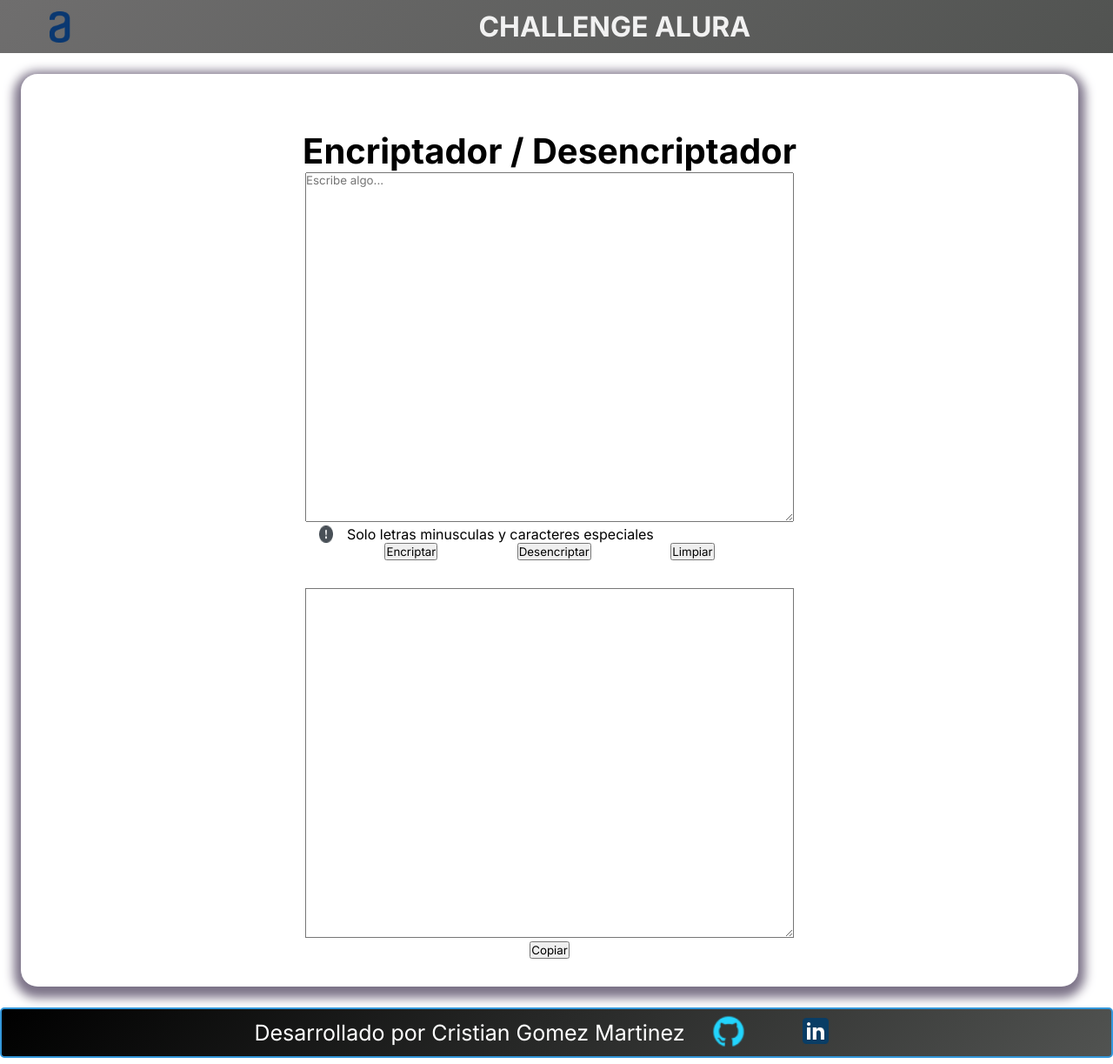
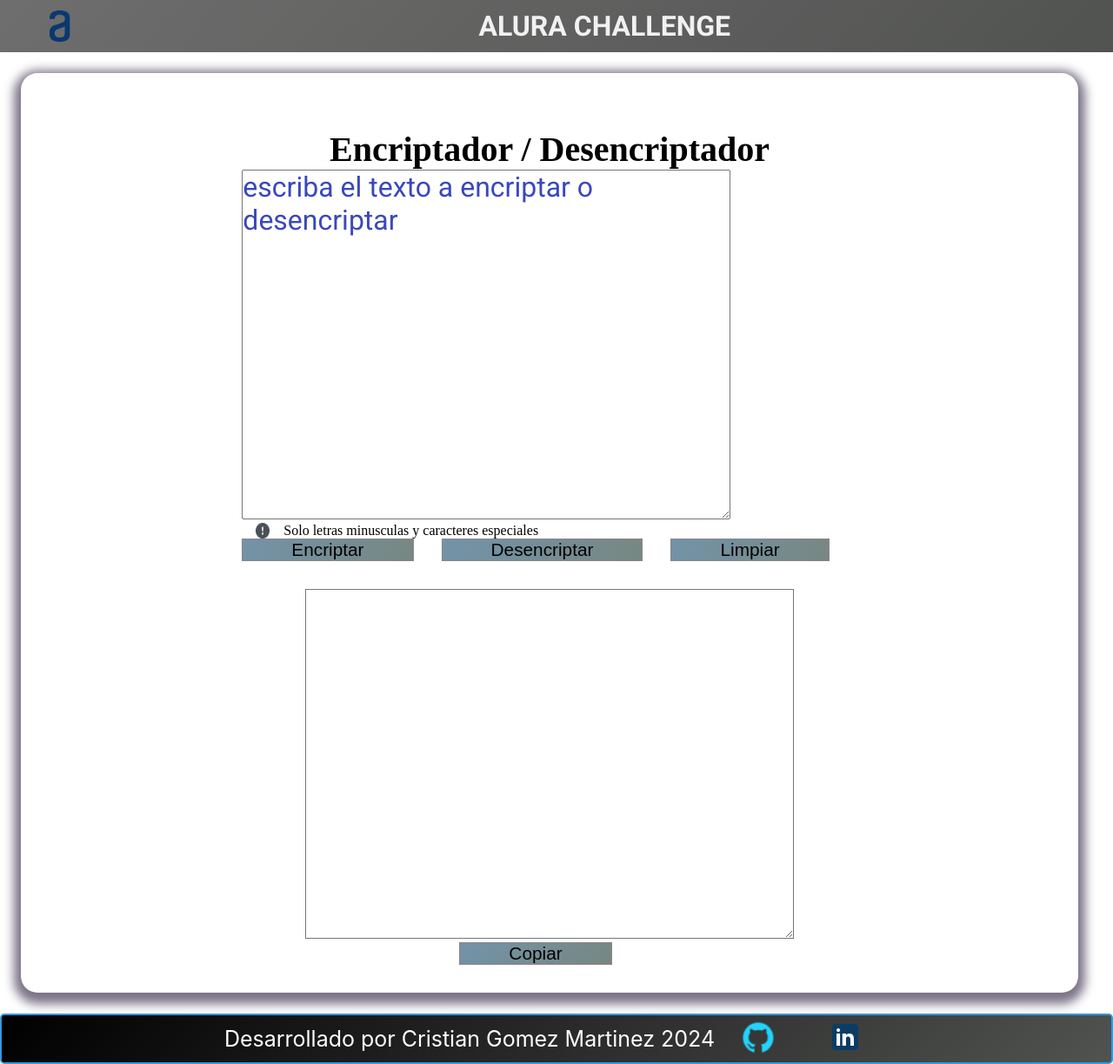
Before and after one commit to derkron/Proyecto-encriptador, a plain HTML site: page index.html in a window 1280 px wide. Shown: the whole page at 87% size. Drawn offline with Linux system fonts and the light colour scheme.

Commit message:
ultimos cambios y terminacion del proyecto

```diff
--- a/index.html
+++ b/index.html
@@ -5,14 +5,17 @@
     <meta name="viewport" content="width=device-width, initial-scale=1.0">
     <title>Encriptador de texto</title>
     <link rel="stylesheet" href="./style.css">
-    <link href="https://fonts.googleapis.com/css2?family=Inter:ital,opsz,wght@0,14..32,100..900;1,14..32,100..900&display=swap" rel="stylesheet">
+    <link rel="preconnect" href="https://fonts.googleapis.com">
+    <link rel="preconnect" href="https://fonts.gstatic.com" crossorigin>
+    <link href="https://fonts.googleapis.com/css2?family=Roboto:ital,wght@0,100;0,300;0,400;0,500;0,700;0,900;1,100;1,300;1,400;1,500;1,700;1,900&display=swap" rel="stylesheet">
+
 </head>
 
 <body>
     <header class="encabezado">
         <div class="encabezado_container">
         <img class="encabezado_logo" src="img/Logo.png" alt="Imagen logo Alura">
-        <h1 class="encabezado_titulo">CHALLENGE ALURA</h1>
+        <h1 class="encabezado_titulo">ALURA CHALLENGE </h1>
         </div>
     </header>
 
@@ -21,21 +24,21 @@
             <h2 class="tituloEncanbezado">Encriptador / Desencriptador</h2>
             <div class="contenido">
                 <section>
-                    <textarea class="contenidoEntrada" placeholder="Escribe algo..."></textarea>
+                    <textarea class="contenidoEntrada" placeholder="escriba el texto a encriptar o desencriptar"></textarea>
                     <div class="aviso">
                         <img class="advertencia_logo" src="img/Vector.png" alt="Imagen alerta">
                         <p class="areaAdvertencia_texto">  Solo letras minusculas y caracteres especiales</p>
                     </div>
                     <div class="botones">
-                        <button onclick="btnEncriptar();">Encriptar</button>
-                        <button onclick="btnDesencriptar();">Desencriptar</button>
-                        <button onclick="limpiar();">Limpiar</button>
+                        <button onclick="btnEncriptar();" class="botonMod">Encriptar</button>
+                        <button onclick="btnDesencriptar();" class="botonMod">Desencriptar</button>
+                        <button onclick="limpiar();" class="botonMod">Limpiar</button>
                     </div>
                 </section>
                 <section>
                     <textarea readonly class="contenidoSalida"></textarea>
                     <div class="copiar">
-                        <button onclick="copiar();">Copiar</button>
+                        <button onclick="copiar();" class="botonCopiar">Copiar</button>
                     </div>
                 </section>
             </div>
@@ -52,7 +55,7 @@
     <footer class="footer">
 
             <div class="footer-content">
-                <p>Desarrollado por Cristian Gomez Martinez</p>
+                <p>Desarrollado por Cristian Gomez Martinez 2024</p>
                 <a href="https://github.com/derkron">
                 <img class="logoGitHub" src="img/github.png">
 
--- a/style.css
+++ b/style.css
@@ -1,7 +1,7 @@
 *{
     margin: 0;
     padding: 0;
-    font-family: "inter" , sans-serif;
+
 }
 
 .encabezado {
@@ -24,17 +24,20 @@
 }
 
 .encabezado_titulo{
-    font-family: "inter" , sans-serif ;
+    font-family: "Roboto", sans-serif;
     font-size: 2rem;
     color: rgba(255, 255, 255, 0.914);
     padding-left: 35%;
 }
 .body {
-    font-family: var(--fuenteParrafo);
     font-size: 1.6rem;
     line-height: 2;
     margin: 0;
 }
+::placeholder{
+    color: rgb(57, 72, 188);
+}
+
 
 .contenedor{
     margin: 1.5rem;
@@ -68,8 +71,10 @@
 }
 
 .contenidoEntrada{
+    font-family: "Roboto", sans-serif;
     width: 35rem;
     height: 25rem;
+    font-size: 2rem;
 }
 
 .aviso{
@@ -92,9 +97,26 @@
 .botones{
     display: flex;
     justify-content: space-evenly;
+
+}
+.botonMod{
+    padding: 0 3.5rem;
+    margin-right: 2rem;
+    background: linear-gradient(135deg, rgb(115, 147, 170), rgb(119, 135, 128));
+    border: 1px solid rgba(156, 128, 128, 0.641);
+    font-size: 1.3rem;
+}
+.botonCopiar{
+    padding: 0 3.5rem;
+    margin-right: 2rem;
+    background: linear-gradient(135deg, rgb(115, 147, 170), rgb(119, 135, 128));
+    border: 1px solid rgba(156, 128, 128, 0.641);
+    font-size: 1.3rem;
 }
 
 .contenidoSalida{
+    font-family: "Roboto", sans-serif;
+    font-size: 2rem;
     background-repeat: no-repeat;
     height: 25rem;
     width: 35rem;
```
